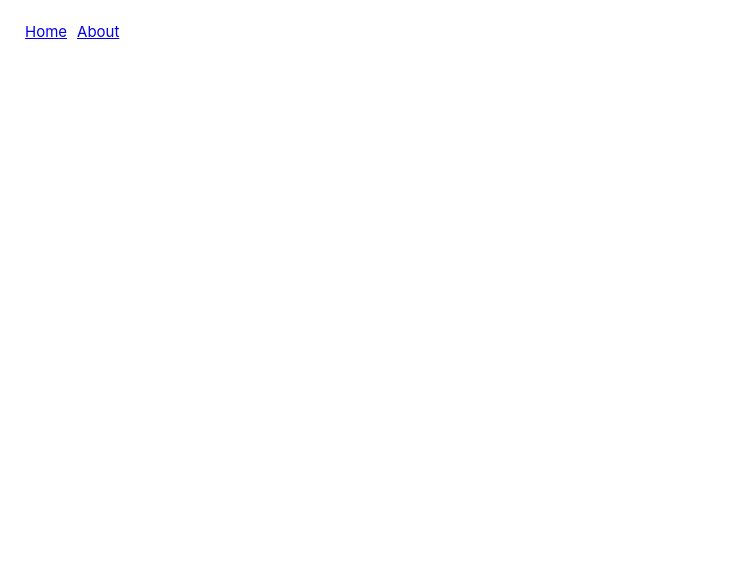
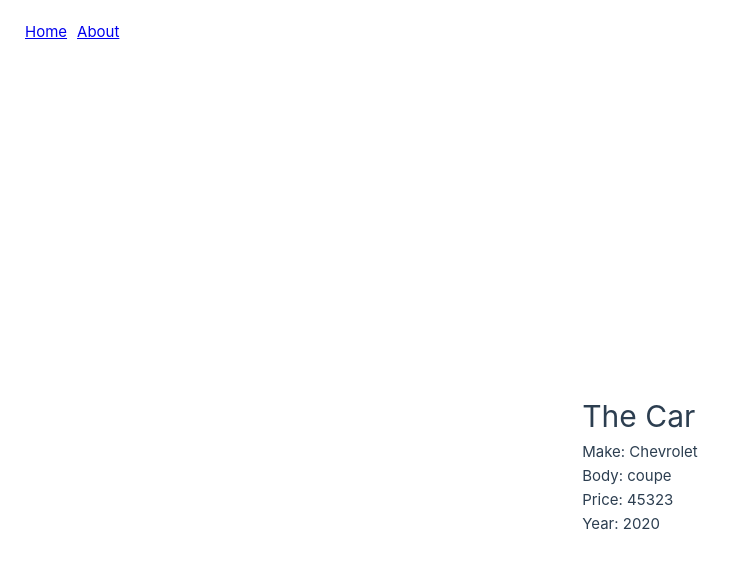
Before and after one commit to TanyeemSafwan/vue-routing, a Vue app: page /car/1 in a window 1280 px wide. Before the commit this address had no page. Shown: the top 568 px of the page, without its empty margins (0-735 px from the left). Built offline with nearby package versions, Linux system fonts and the light colour scheme.

Commit message:
added dynamic routing for car info

```diff
--- a/src/router/index.js
+++ b/src/router/index.js
@@ -1,6 +1,7 @@
 import { createRouter, createWebHistory } from "vue-router";
 import HomeView from '../views/HomeView.vue';
 import AboutView from '../views/AboutView.vue';
+import CarView from '../views/CarView.vue';
 
 const router = createRouter({
   history: createWebHistory(import.meta.env.BASE_URL),
@@ -14,6 +15,11 @@
       path: "/about",
       name: "about",
       component: () => AboutView
+    },
+    {
+      path: "/car/:id",
+      name: "car",
+      component: () => CarView
     }
   ]
 });
--- /dev/null
+++ b/src/views/CarView.vue
@@ -0,0 +1,26 @@
+<script setup>
+import { useRoute } from 'vue-router';
+import { ref, onBeforeMount } from "vue";
+import cars from "../data.json";
+
+const car = ref(null);
+const route = useRoute();
+
+onBeforeMount(() => {
+  car.value = cars.find(c => c.id === parseInt(route.params.id));
+});
+</script>
+<template>
+  <div class="container">
+    <div v-if="car">
+      <h1>The Car</h1>
+      <p>Make: {{ car.make }}</p>
+      <p>Body: {{ car.body }}</p>
+      <p>Price: {{ car.price }}</p>
+      <p>Year: {{ car.year }}</p>
+    </div>
+    <div v-else>
+      Car Not Found!
+    </div>
+  </div>
+</template>
--- a/src/views/HomeView.vue
+++ b/src/views/HomeView.vue
@@ -1,7 +1,9 @@
 <script setup>
 import carsData from '../data.json';
 import { ref } from "vue";
+import { useRouter } from "vue-router";
 
+const router = useRouter();
 const cars = ref(carsData);
 </script>
 
@@ -9,7 +11,12 @@
   <main class="container">
     <h1>Our Cars</h1>
     <div class="cards">
-      <div v-for="car in cars" :key="car.id" class="card">
+      <div
+      v-for="car in cars"
+      :key="car.id"
+      class="card"
+      @click="router.push(`/car/${car.id}`)"
+      >
         <h1>{{ car.make }}</h1>
         <p>{{ car.price }}</p>
       </div>
```
